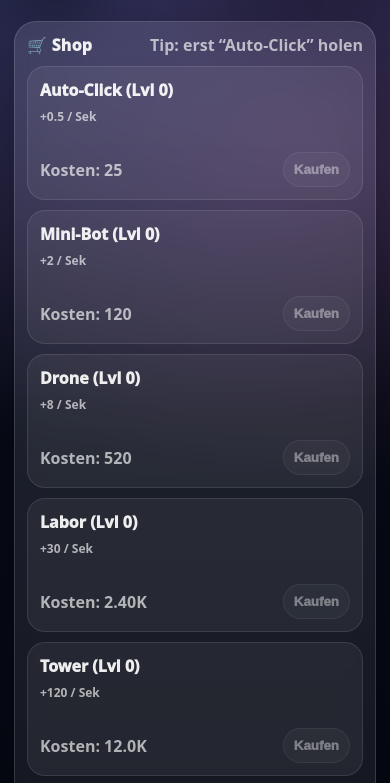
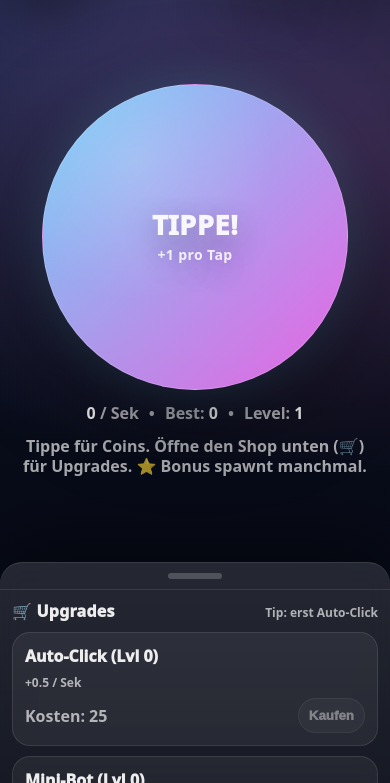
Before and after one commit to Partynilles0208/android, a plain HTML site: page index.html in a window 390 px wide. Shown: the part 61-844 px from the top of the page. Drawn offline with Linux system fonts and the light colour scheme.

Commit message:
Refactor index.html for improved UI and functionality
Updated the title and various styles for better UI/UX. Added new elements for the shop and bonus features.

```diff
--- a/index.html
+++ b/index.html
@@ -4,16 +4,18 @@
   <meta charset="utf-8" />
   <meta name="viewport" content="width=device-width,initial-scale=1,viewport-fit=cover,user-scalable=no" />
   <meta name="theme-color" content="#0b1020" />
-  <title>TAP TYCOON — Ultra Easy Clicker</title>
+  <title>TAP TYCOON — Mobile Clicker</title>
   <style>
     :root{
       --bg0:#060914; --bg1:#0b1020;
-      --glass: rgba(255,255,255,.10);
       --stroke: rgba(255,255,255,.14);
       --txt: rgba(255,255,255,.92);
       --muted: rgba(255,255,255,.65);
-      --good:#7CFFB2; --warn:#FFD27C; --bad:#FF5A7A;
       --shadow: rgba(0,0,0,.45);
+
+      --sheetClosed: min(220px, 30vh);
+      --sheetOpen: min(520px, 62vh);
+      --sheetRadius: 22px;
     }
     html,body{
       margin:0; height:100%; overflow:hidden;
@@ -28,23 +30,16 @@
       user-select:none;
     }
 
-    /* Layout */
-    #app{
-      position:fixed; inset:0;
-      display:flex; flex-direction:column;
-      padding:
-        max(14px, env(safe-area-inset-top))
-        max(14px, env(safe-area-inset-right))
-        max(14px, env(safe-area-inset-bottom))
-        max(14px, env(safe-area-inset-left));
-      gap:12px;
+    /* Top HUD */
+    #hud{
+      position:fixed; left:0; right:0; top:0;
+      padding: max(12px, env(safe-area-inset-top)) 12px 10px;
+      display:flex; justify-content:space-between; align-items:center; gap:10px;
+      pointer-events:none;
+      z-index:10;
     }
-
-    .topbar{
-      display:flex; justify-content:space-between; align-items:center; gap:10px;
-    }
-
     .pill{
+      pointer-events:auto;
       display:flex; align-items:baseline; gap:10px;
       padding:10px 12px;
       border-radius:999px;
@@ -52,37 +47,50 @@
       border:1px solid var(--stroke);
       box-shadow: 0 16px 55px var(--shadow);
       backdrop-filter: blur(12px);
-      font-weight:900;
+      font-weight:950;
       letter-spacing:.2px;
+      white-space:nowrap;
     }
-    .pill small{ color:var(--muted); font-weight:800; }
+    .pill small{ color:var(--muted); font-weight:850; }
     .btn{
+      pointer-events:auto;
       border:1px solid var(--stroke);
       background: linear-gradient(180deg, rgba(255,255,255,.14), rgba(255,255,255,.08));
       color:var(--txt);
       border-radius:999px;
       padding:10px 12px;
-      font-weight:950;
+      font-weight:1000;
       letter-spacing:.2px;
       box-shadow: 0 16px 55px var(--shadow);
       backdrop-filter: blur(10px);
     }
     .btn:active{ transform: scale(.98); }
 
-    .mid{
-      flex: 1 1 auto;
-      display:flex; flex-direction:column;
-      align-items:center; justify-content:center;
+    /* Main area always visible above sheet */
+    #main{
+      position:fixed;
+      inset:0;
+      padding:
+        calc(max(12px, env(safe-area-inset-top)) + 70px)
+        14px
+        calc(max(12px, env(safe-area-inset-bottom)) + var(--sheetClosed) + 12px)
+        14px;
+      display:flex;
+      align-items:center;
+      justify-content:center;
+      flex-direction:column;
       gap:12px;
-      position:relative;
-      overflow:hidden;
+      z-index:1;
     }
 
-    /* Big tap button */
+    /* Big tap button (scales with screen) */
     #tapBtn{
-      width:min(300px, 72vw);
+      width: min(320px, 78vw);
+      height: min(320px, 78vw);
+      max-height: min(320px, 36vh); /* keeps it visible on short screens */
+      max-width: min(320px, 36vh);
       aspect-ratio:1/1;
-      border-radius: 999px;
+      border-radius:999px;
       border: 1px solid rgba(255,255,255,.18);
       background:
         radial-gradient(circle at 30% 25%, rgba(255,255,255,.18), transparent 45%),
@@ -90,31 +98,21 @@
       box-shadow:
         0 22px 90px rgba(0,0,0,.55),
         0 0 45px rgba(116,216,255,.25);
-      position:relative;
       display:flex; align-items:center; justify-content:center;
       font-weight:1000;
       letter-spacing:.4px;
       cursor:pointer;
       transform: translateZ(0);
       transition: transform .08s ease, filter .10s ease;
+      position:relative;
     }
     #tapBtn:active{ transform: scale(.98); filter: brightness(1.06); }
-    #tapBtn .label{
-      text-align:center;
-      line-height:1.05;
-      text-shadow: 0 10px 30px rgba(0,0,0,.35);
+    #tapBtn .label{ text-align:center; line-height:1.05; text-shadow: 0 10px 30px rgba(0,0,0,.35); }
+    #tapBtn .label .big{ font-size: clamp(26px, 7vw, 44px); }
+    #tapBtn .label .small{
+      margin-top:8px; font-size: 14px;
+      font-weight:900; color: rgba(255,255,255,.86);
     }
-    #tapBtn .label .big{
-      font-size: clamp(30px, 6.5vw, 44px);
-    }
-    #tapBtn .label .small{
-      margin-top:8px;
-      font-size: 14px;
-      font-weight:900;
-      color: rgba(255,255,255,.85);
-      opacity:.95;
-    }
-    /* pulse ring */
     #tapBtn::after{
       content:"";
       position:absolute; inset:-18px;
@@ -133,72 +131,15 @@
 
     .statsLine{
       display:flex; gap:10px; flex-wrap:wrap; justify-content:center;
-      color:var(--muted);
-      font-weight:850;
-      text-align:center;
+      color:var(--muted); font-weight:900; text-align:center;
+      max-width: 560px;
     }
     .statsLine b{ color:var(--txt); }
 
-    /* Shop panel */
-    .panel{
-      background: linear-gradient(180deg, rgba(255,255,255,.10), rgba(255,255,255,.06));
-      border:1px solid var(--stroke);
-      border-radius: 22px;
-      box-shadow: 0 18px 80px rgba(0,0,0,.45);
-      backdrop-filter: blur(12px);
-      padding:12px;
-    }
-    .panelHeader{
-      display:flex; justify-content:space-between; align-items:center; gap:10px;
-      margin-bottom:10px;
-    }
-    .panelHeader .title{
-      font-weight:1000;
-      letter-spacing:.3px;
-      display:flex; align-items:center; gap:10px;
-    }
-    .muted{ color:var(--muted); font-weight:800; }
-
-    .grid{
-      display:grid;
-      grid-template-columns: 1fr 1fr;
-      gap:10px;
-    }
-    @media (max-width: 420px){
-      .grid{ grid-template-columns: 1fr; }
-    }
-
-    .card{
-      background: rgba(255,255,255,.06);
-      border:1px solid rgba(255,255,255,.10);
-      border-radius:18px;
-      padding:12px;
-      display:flex;
-      flex-direction:column;
-      gap:8px;
-      min-height: 108px;
-    }
-    .card .name{ font-weight:1000; }
-    .card .desc{ color:var(--muted); font-weight:800; font-size:12px; line-height:1.25; }
-    .card .row{
-      display:flex; justify-content:space-between; align-items:center; gap:8px;
-      margin-top:auto;
-    }
-    .buy{
-      padding:9px 10px;
-      border-radius:999px;
-      border:1px solid rgba(255,255,255,.14);
-      background: rgba(255,255,255,.08);
-      color:var(--txt);
-      font-weight:1000;
-    }
-    .buy:active{ transform: scale(.98); }
-    .buy[disabled]{ opacity:.45; }
-
-    /* Toast */
+    /* Toasts */
     #toasts{
       position:fixed; left:50%; transform:translateX(-50%);
-      top: calc(max(12px, env(safe-area-inset-top)) + 62px);
+      top: calc(max(12px, env(safe-area-inset-top)) + 68px);
       display:flex; flex-direction:column; gap:8px;
       pointer-events:none;
       z-index:50;
@@ -210,7 +151,7 @@
       border:1px solid rgba(255,255,255,.14);
       box-shadow:0 18px 70px rgba(0,0,0,.45);
       backdrop-filter: blur(12px);
-      font-weight:950;
+      font-weight:1000;
       opacity:0;
       transform: translateY(-8px) scale(.98);
       animation: tin .22s ease forwards, tout .22s ease forwards;
@@ -218,22 +159,90 @@
       max-width: min(92vw, 520px);
       text-align:center;
     }
-    .toast small{ color:var(--muted); font-weight:850; }
+    .toast small{ color:var(--muted); font-weight:900; }
     @keyframes tin{ to{opacity:1; transform: translateY(0) scale(1);} }
     @keyframes tout{ to{opacity:0; transform: translateY(-10px) scale(.98);} }
 
-    /* Floating numbers */
+    /* Bottom sheet shop */
+    #sheet{
+      position:fixed; left:0; right:0; bottom:0;
+      height: var(--sheetClosed);
+      border-radius: var(--sheetRadius) var(--sheetRadius) 0 0;
+      background: linear-gradient(180deg, rgba(255,255,255,.12), rgba(255,255,255,.07));
+      border-top: 1px solid rgba(255,255,255,.14);
+      box-shadow: 0 -16px 80px rgba(0,0,0,.45);
+      backdrop-filter: blur(14px);
+      z-index:20;
+      overflow:hidden;
+      transition: height .18s ease;
+    }
+    #sheet.open{ height: var(--sheetOpen); }
+
+    #sheetHeader{
+      display:flex; align-items:center; justify-content:space-between; gap:10px;
+      padding: 10px 12px;
+      border-bottom: 1px solid rgba(255,255,255,.10);
+    }
+    #handle{
+      width: 54px; height: 6px; border-radius:999px;
+      background: rgba(255,255,255,.20);
+      margin: 0 auto;
+    }
+    #sheetTitle{
+      display:flex; align-items:center; gap:10px;
+      font-weight:1000; letter-spacing:.2px;
+    }
+    #sheetHint{ color:var(--muted); font-weight:900; font-size:12px; }
+
+    #sheetBody{
+      height: calc(100% - 52px);
+      overflow:auto; /* IMPORTANT: scroll upgrades */
+      padding: 10px 12px calc(max(12px, env(safe-area-inset-bottom)) + 14px);
+      -webkit-overflow-scrolling: touch;
+    }
+
+    .grid{
+      display:grid;
+      grid-template-columns: 1fr;
+      gap:10px;
+    }
+    .card{
+      background: rgba(255,255,255,.06);
+      border:1px solid rgba(255,255,255,.10);
+      border-radius:18px;
+      padding:12px;
+      display:flex;
+      flex-direction:column;
+      gap:8px;
+    }
+    .name{ font-weight:1000; }
+    .desc{ color:var(--muted); font-weight:900; font-size:12px; line-height:1.25; }
+    .row{ display:flex; justify-content:space-between; align-items:center; gap:8px; }
+    .buy{
+      padding:9px 10px;
+      border-radius:999px;
+      border:1px solid rgba(255,255,255,.14);
+      background: rgba(255,255,255,.08);
+      color:var(--txt);
+      font-weight:1000;
+    }
+    .buy:active{ transform: scale(.98); }
+    .buy[disabled]{ opacity:.45; }
+    .muted{ color:var(--muted); font-weight:900; }
+
+    /* Floating +numbers */
     .float{
-      position:absolute;
+      position:fixed;
       font-weight:1000;
       pointer-events:none;
       text-shadow: 0 14px 40px rgba(0,0,0,.45);
       will-change: transform, opacity;
+      z-index:30;
     }
 
-    /* Bonus drop (big star) */
+    /* Bonus star */
     #bonus{
-      position:absolute;
+      position:fixed;
       width:72px; height:72px;
       border-radius: 18px;
       display:none;
@@ -242,27 +251,26 @@
       border:1px solid rgba(255,255,255,.18);
       box-shadow: 0 22px 80px rgba(0,0,0,.45), 0 0 45px rgba(255,210,124,.22);
       cursor:pointer;
+      z-index:25;
+      transform: translate(-50%, -50%);
     }
-    #bonus:active{ transform: scale(.98); }
+    #bonus:active{ transform: translate(-50%, -50%) scale(.98); }
     #bonus span{ font-size:34px; filter: drop-shadow(0 12px 30px rgba(0,0,0,.35)); }
   </style>
 </head>
 <body>
   <div id="toasts"></div>
 
-  <div id="app">
-    <div class="topbar">
+  <div id="hud">
     <div class="pill"><span id="money">0</span> <small>Coins</small></div>
     <div style="display:flex; gap:10px;">
       <button class="btn" id="sound">🔊</button>
       <button class="btn" id="vibe">📳</button>
-        <button class="btn" id="menu">ℹ️</button>
+      <button class="btn" id="toggleShop">🛒</button>
     </div>
   </div>
 
-    <div class="mid" id="mid">
-      <div id="bonus" title="Bonus! Tippen!"><span>⭐</span></div>
-
+  <div id="main">
     <div id="tapBtn" role="button" aria-label="Tippen um Coins zu bekommen">
       <div class="label">
         <div class="big">TIPPE!</div>
@@ -277,15 +285,24 @@
       <span>•</span>
       <span>Level: <b id="lvl">1</b></span>
     </div>
-      <div class="muted" style="text-align:center; max-width:520px; line-height:1.25;">
-        Kauf Upgrades → automatisch Coins / Sek. Ab und zu spawnt ein ⭐ Bonus.
+
+    <div class="muted" style="text-align:center; max-width:560px; line-height:1.25;">
+      Tippe für Coins. Öffne den Shop unten (🛒) für Upgrades. ⭐ Bonus spawnt manchmal.
     </div>
   </div>
 
-    <div class="panel">
-      <div class="panelHeader">
-        <div class="title">🛒 Shop</div>
-        <div class="muted">Tip: erst “Auto-Click” holen</div>
+  <div id="bonus" title="Bonus! Tippen!"><span>⭐</span></div>
+
+  <div id="sheet" class="">
+    <div id="sheetHeader">
+      <div style="width:54px;"></div>
+      <div id="handle"></div>
+      <div style="width:54px;"></div>
+    </div>
+    <div id="sheetBody">
+      <div style="display:flex; justify-content:space-between; align-items:baseline; gap:10px; margin-bottom:10px;">
+        <div id="sheetTitle">🛒 Upgrades</div>
+        <div id="sheetHint">Tip: erst Auto-Click</div>
       </div>
       <div class="grid" id="shopGrid"></div>
     </div>
@@ -301,8 +318,7 @@
     n = Math.floor(n);
     if (n < 1000) return ""+n;
     const units = ["K","M","B","T"];
-    let u = -1;
-    let x = n;
+    let u = -1, x = n;
     while (x >= 1000 && u < units.length-1){ x/=1000; u++; }
     return (x>=100 ? x.toFixed(0) : x>=10 ? x.toFixed(1) : x.toFixed(2)) + units[u];
   };
@@ -315,19 +331,17 @@
   const $cps = document.getElementById("cps");
   const $best = document.getElementById("best");
   const $lvl = document.getElementById("lvl");
-
   const $tapBtn = document.getElementById("tapBtn");
-  const $mid = document.getElementById("mid");
   const $shopGrid = document.getElementById("shopGrid");
-
   const $toasts = document.getElementById("toasts");
   const $sound = document.getElementById("sound");
   const $vibe = document.getElementById("vibe");
-  const $menu = document.getElementById("menu");
-
+  const $toggleShop = document.getElementById("toggleShop");
+  const $sheet = document.getElementById("sheet");
+  const $handle = document.getElementById("handle");
   const $bonus = document.getElementById("bonus");
 
-  // ---------- audio (simple beep) ----------
+  // ---------- audio ----------
   let audioCtx = null;
   let soundOn = true;
   function beep(freq=520, dur=0.045, gain=0.06, type="triangle"){
@@ -352,7 +366,7 @@
   const vibrate = (ms)=>{ if (vibeOn && navigator.vibrate) navigator.vibrate(ms); };
 
   // ---------- storage ----------
-  const KEY = "tap_tycoon_v1";
+  const KEY = "tap_tycoon_sheet_v1";
   const load = () => { try { return JSON.parse(localStorage.getItem(KEY)||"{}"); } catch { return {}; } };
   const save = (obj) => localStorage.setItem(KEY, JSON.stringify(obj));
 
@@ -371,15 +385,14 @@
     best: 0,
     level: 1,
     perClick: 1,
-    levelsBought: {}, // upgrade levels
+    levelsBought: {},
     lastTick: now(),
     lastSave: now(),
-    lastBonusAt: 0,
     bonusActive: false,
     bonusHideT: 0
   };
 
-  // ---------- init from storage ----------
+  // ---------- init ----------
   const d = load();
   S.coins = Number(d.coins || 0);
   S.best  = Number(d.best  || 0);
@@ -390,9 +403,6 @@
   vibeOn  = d.vibeOn  !== false;
   S.lastTick = Number(d.lastTick || now());
 
-  // Offline progress (cap so it doesn't explode)
-  const offlineMs = clamp(now() - S.lastTick, 0, 1000*60*60*6); // max 6h
-  // compute cps and grant
   function getCps(){
     let cps = 0;
     for (const u of upgrades){
@@ -401,12 +411,12 @@
     }
     return cps;
   }
+
+  // offline progress (max 6h)
+  const offlineMs = clamp(now() - S.lastTick, 0, 1000*60*60*6);
   const offlineCoins = getCps() * (offlineMs/1000);
-  if (offlineCoins >= 1){
-    S.coins += offlineCoins;
-  }
+  if (offlineCoins >= 1) S.coins += offlineCoins;
 
-  // ---------- helpers ----------
   function costFor(u){
     const lvl = Number(S.levelsBought[u.id] || 0);
     return Math.floor(u.baseCost * Math.pow(1.18, lvl));
@@ -429,7 +439,7 @@
     el.style.opacity = "1";
     el.style.transform = "translate(-50%, -10px) scale(1)";
     el.style.fontSize = "18px";
-    $mid.appendChild(el);
+    document.body.appendChild(el);
 
     const dx = rnd(-18, 18);
     const dy = rnd(-60, -90);
@@ -447,12 +457,9 @@
   }
 
   function updateDerived(){
-    // level based on best coins (simple & satisfying)
     S.level = Math.max(1, Math.floor(Math.sqrt(S.best/120)) + 1);
-    // per click scales lightly with level
     S.perClick = 1 + Math.floor((S.level-1) * 0.35);
 
-    // UI
     const cps = getCps();
     $money.textContent = fmt(S.coins);
     $perClick.textContent = fmt(S.perClick);
@@ -477,7 +484,6 @@
     });
   }
 
-  // ---------- shop ----------
   function buildShop(){
     $shopGrid.innerHTML = "";
     for (const u of upgrades){
@@ -506,6 +512,7 @@
       buy.className = "buy";
       buy.textContent = "Kaufen";
       buy.disabled = S.coins < cost;
+
       buy.addEventListener("click", () => {
         if (S.coins < cost) { toast("Zu wenig Coins"); vibrate(10); return; }
         S.coins -= cost;
@@ -529,9 +536,7 @@
     }
   }
 
-  // ---------- tap action ----------
   function doTap(clientX, clientY){
-    // wake audio on first interaction
     if (audioCtx && audioCtx.state === "suspended") audioCtx.resume().catch(()=>{});
 
     const gain = S.perClick;
@@ -541,19 +546,15 @@
     beep(520 + Math.min(700, gain*6), 0.035, 0.05, "triangle");
     vibrate(8);
 
-    // floating number
-    const rect = $mid.getBoundingClientRect();
-    const x = clamp(clientX - rect.left, 20, rect.width - 20);
-    const y = clamp(clientY - rect.top, 20, rect.height - 20);
-    floatText("+" + fmt(gain), x, y);
+    floatText("+" + fmt(gain), clientX, clientY);
+
+    // small chance to spawn bonus star
+    if (!S.bonusActive && Math.random() < 0.035){
+      spawnBonus();
+    }
 
     updateDerived();
     buildShop();
-
-    // bonus chance: tiny chance per tap
-    if (!S.bonusActive && Math.random() < 0.035){
-      spawnBonus();
-    }
   }
 
   $tapBtn.addEventListener("pointerdown", (e) => {
@@ -561,18 +562,15 @@
     doTap(e.clientX, e.clientY);
   });
 
-  // ---------- bonus star ----------
+  // Bonus star
   function spawnBonus(){
     S.bonusActive = true;
-    const rect = $mid.getBoundingClientRect();
-    const x = rnd(50, rect.width - 50);
-    const y = rnd(30, rect.height - 120);
-
+    const x = rnd(60, innerWidth - 60);
+    const y = rnd(140, innerHeight - 220);
     $bonus.style.display = "flex";
     $bonus.style.left = x + "px";
     $bonus.style.top  = y + "px";
-    $bonus.style.transform = "translate(-50%, -50%) scale(1)";
-    S.bonusHideT = now() + 5000; // disappears after 5s
+    S.bonusHideT = now() + 5000;
     toast("⭐ BONUS!", "Tippe schnell!");
   }
 
@@ -589,10 +587,6 @@
     vibrate(22);
     toast("BONUS geholt!", `+${fmt(bonus)} Coins`);
 
-    // float
-    const rect = $mid.getBoundingClientRect();
-    floatText("+" + fmt(bonus), rect.width/2, rect.height/2 - 10);
-
     S.bonusActive = false;
     $bonus.style.display = "none";
 
@@ -601,7 +595,7 @@
     saveAll();
   });
 
-  // ---------- settings ----------
+  // settings
   $sound.addEventListener("click", () => {
     soundOn = !soundOn;
     toast(soundOn ? "Sound an" : "Sound aus");
@@ -609,7 +603,6 @@
     updateDerived();
     saveAll();
   });
-
   $vibe.addEventListener("click", () => {
     vibeOn = !vibeOn;
     toast(vibeOn ? "Vibration an" : "Vibration aus");
@@ -618,26 +611,30 @@
     saveAll();
   });
 
-  $menu.addEventListener("click", () => {
-    const cps = getCps();
-    toast("TAP TYCOON", `Tippe → Coins. Upgrades → +/Sek. Aktuell: ${fmt(cps)}/Sek`);
-    beep(560, 0.04, 0.05, "triangle");
-  });
+  // sheet toggle
+  function toggleSheet(force){
+    const open = (typeof force === "boolean") ? force : !$sheet.classList.contains("open");
+    $sheet.classList.toggle("open", open);
+    $toggleShop.textContent = open ? "⬇️" : "🛒";
+  }
+  $toggleShop.addEventListener("click", () => { toggleSheet(); beep(560,0.04,0.05,"triangle"); });
+  $handle.addEventListener("click", () => { toggleSheet(); beep(560,0.04,0.05,"triangle"); });
 
-  // ---------- main tick ----------
+  // auto-open shop on very small screens so you notice it exists
+  if (innerHeight < 700) toggleSheet(false);
+
+  // tick loop
   let last = performance.now();
   function loop(t){
     const dt = Math.min(0.05, (t-last)/1000);
     last = t;
 
-    // income
     const cps = getCps();
     if (cps > 0){
       S.coins += cps * dt;
       S.best = Math.max(S.best, S.coins);
     }
 
-    // bonus timeout
     if (S.bonusActive && now() > S.bonusHideT){
       S.bonusActive = false;
       $bonus.style.display = "none";
@@ -645,7 +642,6 @@
 
     updateDerived();
 
-    // save every ~4s
     if (now() - S.lastSave > 4000){
       S.lastSave = now();
       saveAll();
@@ -654,14 +650,11 @@
     requestAnimationFrame(loop);
   }
 
-  // ---------- start ----------
-  if (offlineCoins >= 1){
-    toast("Offline Coins", `+${fmt(offlineCoins)} (max 6h)`);
-  }
+  // start
+  if (offlineCoins >= 1) toast("Offline Coins", `+${fmt(offlineCoins)} (max 6h)`);
   updateDerived();
   buildShop();
   requestAnimationFrame(loop);
-
 })();
 </script>
 </body>
```
Lines whose indentation alone changed are shown as unchanged.
